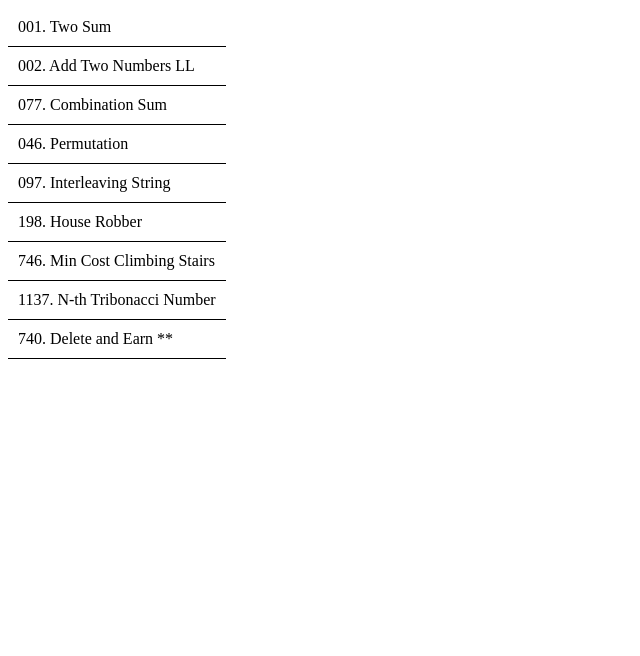
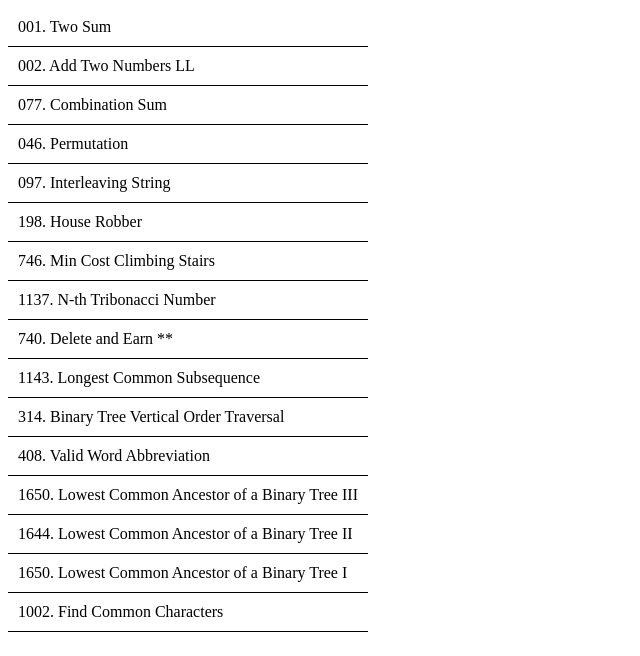
Before and after one commit to yamikm/leet-display, a React (Create React App) app: page / in a window 1280 px wide. Shown: the top 656 px of the page, without its empty margins (0-640 px from the left). Built offline with nearby package versions, Linux system fonts and the light colour scheme; no server answers.

Commit message:
adding 7 codes

```diff
--- a/src/links.js
+++ b/src/links.js
@@ -9,7 +9,13 @@ const links = {
     "746. Min Cost Climbing Stairs" : '746_Min_Cost_Climbing_Stairs.cpp',
     "1137. N-th Tribonacci Number" : '1137_Nth_Tribonacci_Number.cpp',
     "740. Delete and Earn **" : '740_Delete_and_Earn.cpp',
+    "1143. Longest Common Subsequence" : '1143_Longest_Common_Subsequence.cpp',
+    "314. Binary Tree Vertical Order Traversal" : '314_Binary_Tree_Vertical_Order_Traversal.cpp',
+    "408. Valid Word Abbreviation" : '408_Word_Abbreviation.cpp',
+    "1650. Lowest Common Ancestor of a Binary Tree III" : '1650_Lowest_Common_Ancestor_of_a_Binary_Tree_III.cpp',
+    "1644. Lowest Common Ancestor of a Binary Tree II" : '1644_Lowest_Common_Ancestor_of_a_Binary_Tree_II.cpp',
+    "1650. Lowest Common Ancestor of a Binary Tree I" : '1650_Lowest_Common_Ancestor_of_a_Binary_Tree_I.cpp',
 
-
+    "1002. Find Common Characters" : '1002_Find_Common_Characters.cpp',
 };
 export default links;
```
